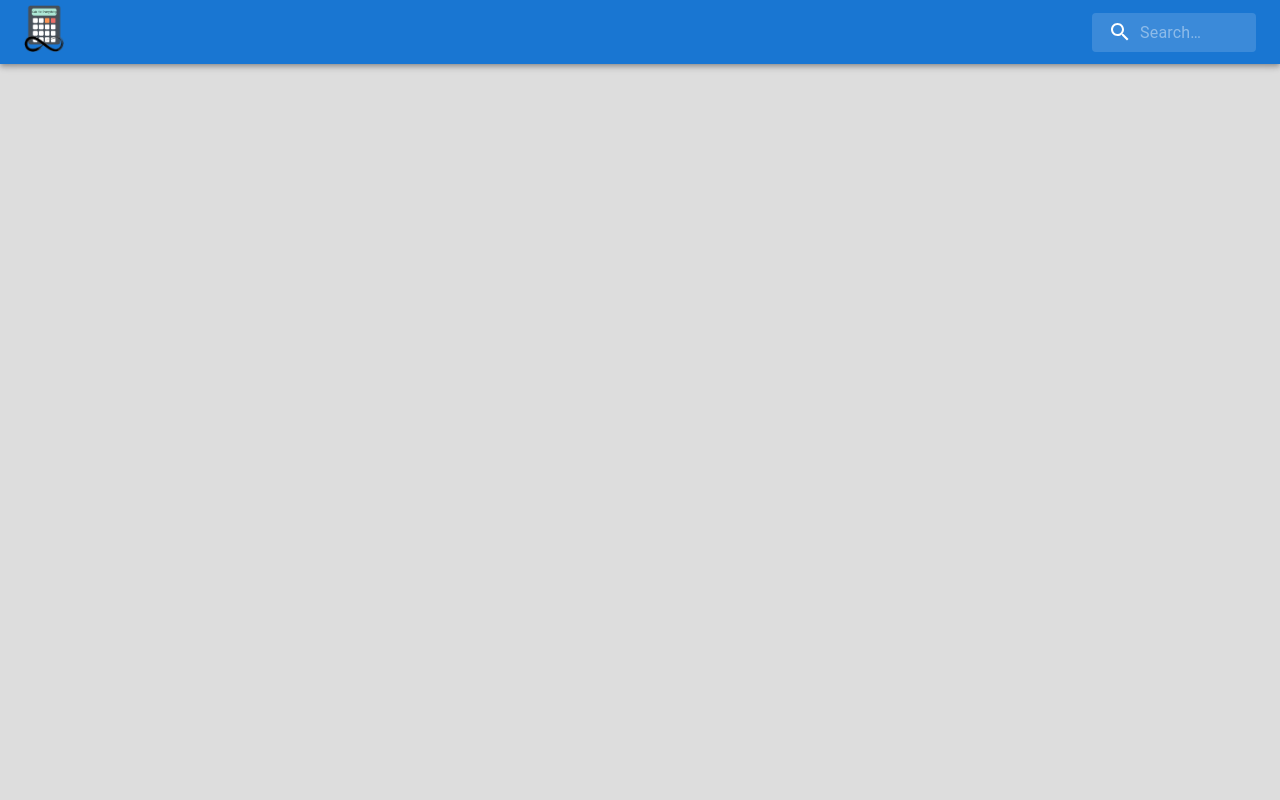
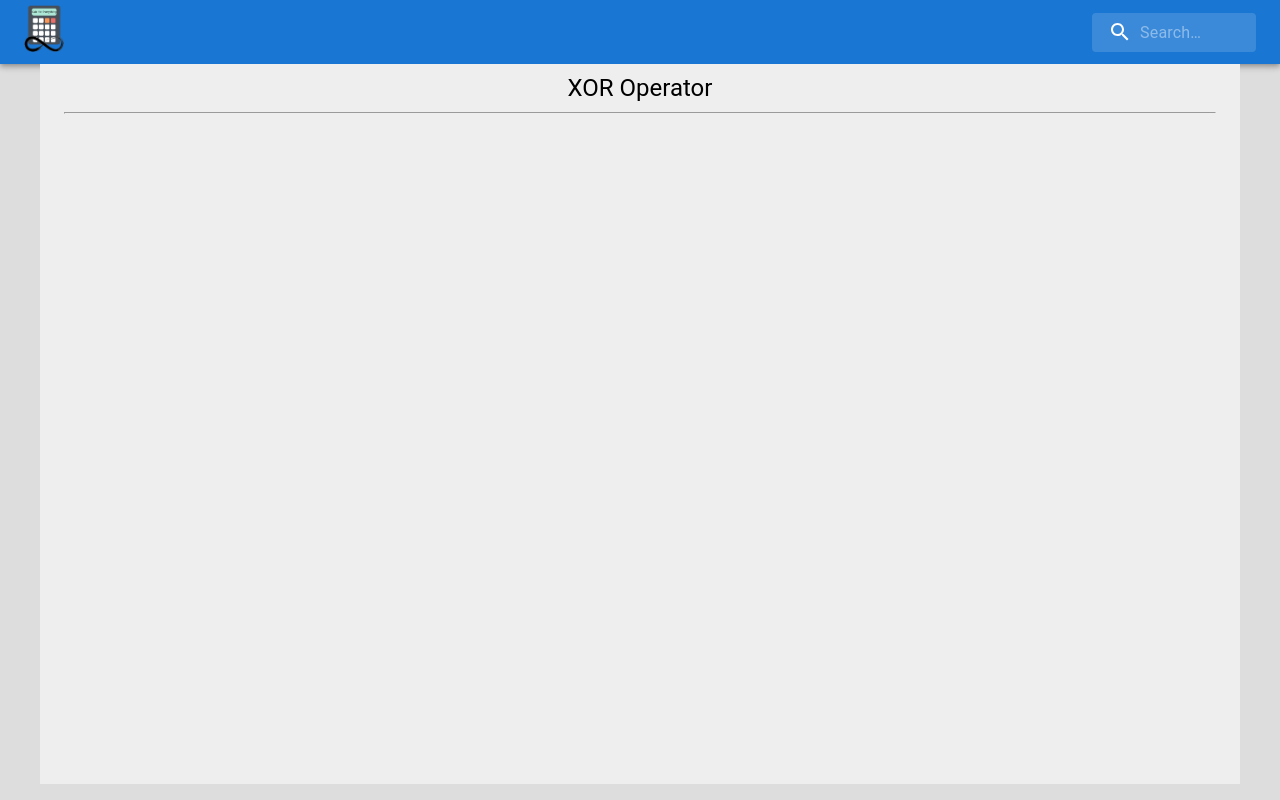
Before and after one commit to SarthakKeshari/calc_for_everything, a React (Create React App) app in the folder calculators/: page /xoroperator in a window 1280 px wide. Before the commit this address had no page. Built offline with nearby package versions, Linux system fonts and the light colour scheme.

Commit message:
Added folders for contribution

```diff
--- a/calculators/src/App.js
+++ b/calculators/src/App.js
@@ -41,6 +41,8 @@ import MainLoanRepaymentCalc from './finance/loan_repayment_calc/MainLoanRepayme
 import MainDecToHexAndHexToDec from './computer_science/decToHexAndHexToDec/MainDecToHexAndHexToDec';
 import MainHexToOctAndOctToHex from './computer_science/hexToOctAndOctToHex/MainHexToOctAndOctToHex';
 import MainSavingsCalc from './finance/savings_calc/MainSavingsCalc';
+import MainXOROperator from './computer_science/xor_operator/MainXOROperator';
+import MainDecToOctAndOctToDec from './computer_science/decToOctAndOctToDec/MainDecToOctAndOctToDec';
 
 function App() {
   return (
@@ -56,6 +58,7 @@ function App() {
             <Route path="octbinandbinoct" element={<MainOctToBinAndBinToOct />} />
             <Route path="dechexandhexdec" element={<MainDecToHexAndHexToDec />} />
             <Route path="hexoctandocthex" element={<MainHexToOctAndOctToHex />} />
+            <Route path="decoctandoctdec" element={<MainDecToOctAndOctToDec />} />
             <Route path="binaryadder" element={<MainBinaryAdder />} />
             <Route path="binarysubtractor" element={<MainBinarySubtractor />} />
             <Route path="octaladder" element={<MainOctalAdder />} />
@@ -63,6 +66,7 @@ function App() {
             <Route path="numbertypefinder" element={<MainNumberTypeFinder />} />
             <Route path="andoperator" element={<MainANDOperator />} />
             <Route path="oroperator" element={<MainOROperator />} />
+            <Route path="xoroperator" element={<MainXOROperator />} />
             {/* Mathematical */}
             <Route path="simpleinterest" element={<MainSI />} />
             <Route path="compoundinterest" element={<MainCI />} />
--- a/calculators/src/Home.js
+++ b/calculators/src/Home.js
@@ -14,6 +14,7 @@ export default function Home() {
             <HomeGridItem calcName="Octal to Binary and Binary to Octal" path="/octbinandbinoct"/>
             <HomeGridItem calcName="Hexadecimal to Binary and Binary to Hexadecimal" path="/dechexandhexdec"/>
             <HomeGridItem calcName="Hexadecimal to Octal and Octal to Hexadecimal" path="/hexoctandocthex"/>
+            <HomeGridItem calcName="Decimal to Octal and Octal to Decimal" path="/decoctandoctdec"/>
             <HomeGridItem calcName="Binary Adder" path="/binaryadder"/>
             <HomeGridItem calcName="Binary Subtractor" path="/binarysubtractor"/>
             <HomeGridItem calcName="Octal Adder" path="/octaladder"/>
@@ -21,6 +22,7 @@ export default function Home() {
             <HomeGridItem calcName="Number Type Finder" path="/numbertypefinder"/>
             <HomeGridItem calcName="AND Operator" path="/andoperator"/>
             <HomeGridItem calcName="OR Operator" path="/oroperator"/>
+            <HomeGridItem calcName="XOR Operator" path="/xoroperator"/>
         </Grid>
         <br/>
         <Typography pt={1} variant='h5'>Mathematical</Typography>
--- /dev/null
+++ b/calculators/src/computer_science/decToOctAndOctToDec/MainDecToOctAndOctToDec.js
@@ -0,0 +1,14 @@
+import React from 'react';
+import { Container, Typography } from '@mui/material';
+
+function MainDecToOctAndOctToDec(){
+    return(
+        <Container maxWidth="lg" sx={{ bgcolor: '#eeeeee', minHeight: '90vh', paddingY:"10" }}>
+            <Typography pt={1} variant='h5' sx = {{textAlign: "center"}}>Decimal to Octal and Octal to Decimal Calculator</Typography>
+            <hr/>
+            <br/>
+        </Container>
+    )
+}
+
+export default MainDecToOctAndOctToDec;
--- /dev/null
+++ b/calculators/src/computer_science/xor_operator/MainXOROperator.js
@@ -0,0 +1,14 @@
+import React from 'react';
+import { Container, Typography } from '@mui/material';
+
+function MainXOROperator(){
+    return(
+        <Container maxWidth="lg" sx={{ bgcolor: '#eeeeee', minHeight: '90vh', paddingY:"10" }}>
+            <Typography pt={1} variant='h5' sx = {{textAlign: "center"}}>XOR Operator</Typography>
+            <hr/>
+            <br/>
+        </Container>
+    )
+}
+
+export default MainXOROperator;
```
